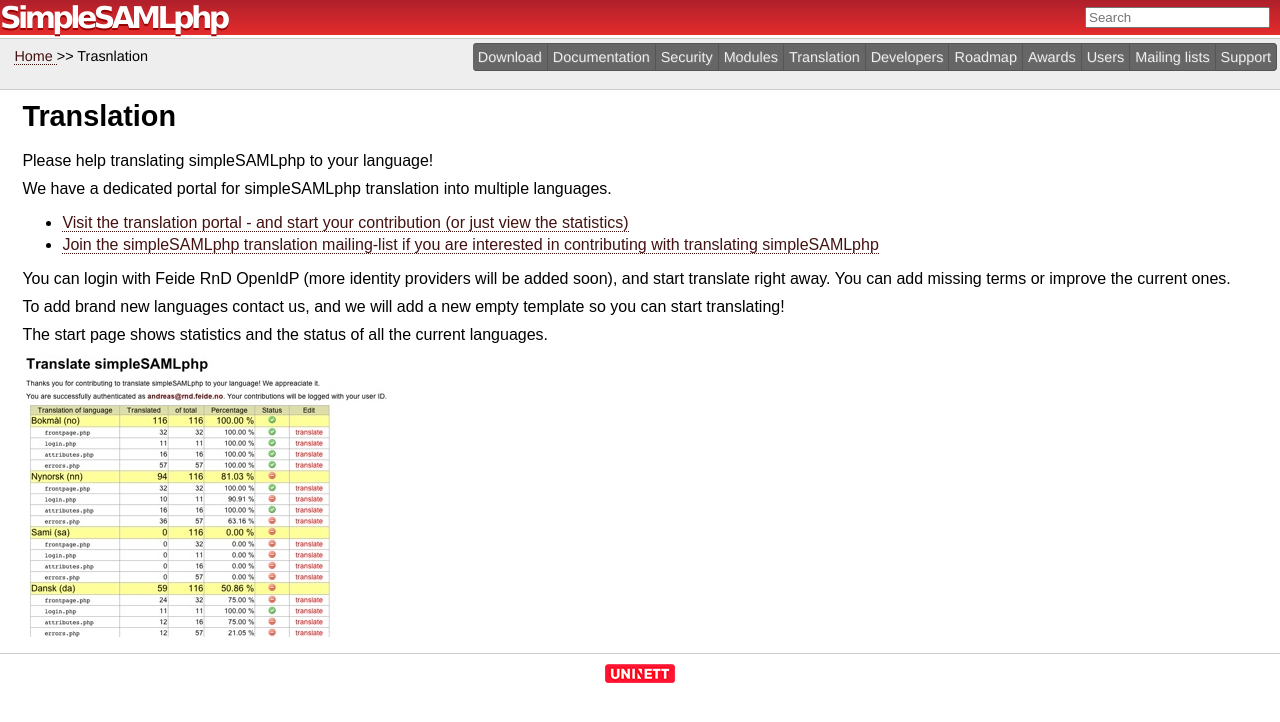
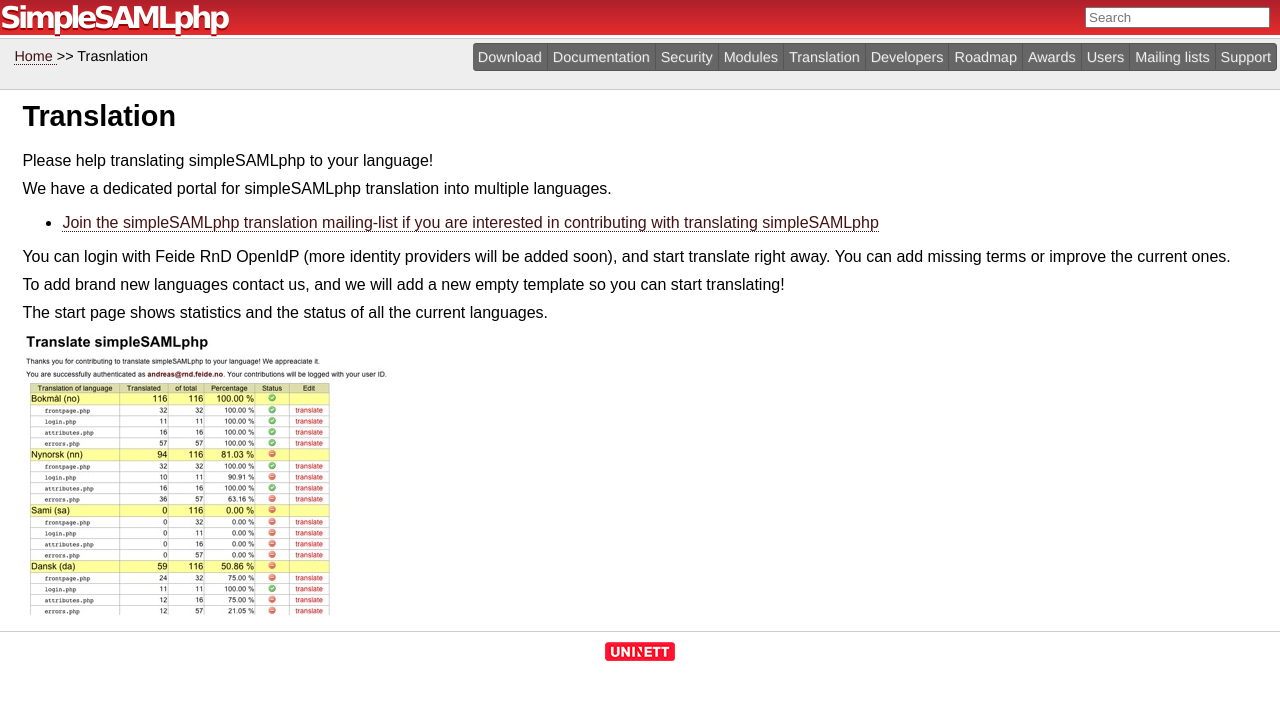
Before and after one commit to simplesamlphp/simplesamlphp.github.io, a Jekyll site: the page built from translation/index.md, in a window 1280 px wide. Shown: the top 722 px of the page. Built offline with Jekyll 4.4.1, drawn with Linux system fonts in a browser that asks for light colours; some of the changed lines change nothing that is shown.

Commit message:
404 error link commented

```diff
--- a/translation/index.md
+++ b/translation/index.md
@@ -8,8 +8,11 @@
 
 We have a dedicated portal for simpleSAMLphp translation into multiple languages.
 
+<!---
+the site don't exist.
 
 * [Visit the translation portal - and start your contribution (or just view the statistics)](https://translation.rnd.feide.no)
+--->
 * [Join the simpleSAMLphp translation mailing-list if you are interested in contributing with translating simpleSAMLphp](/lists)
 
 You can login with Feide RnD OpenIdP (more identity providers will be added soon), and start translate right away. You can add missing terms or improve the current ones.
```
